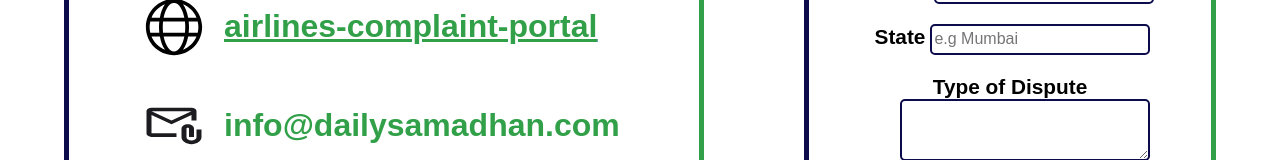
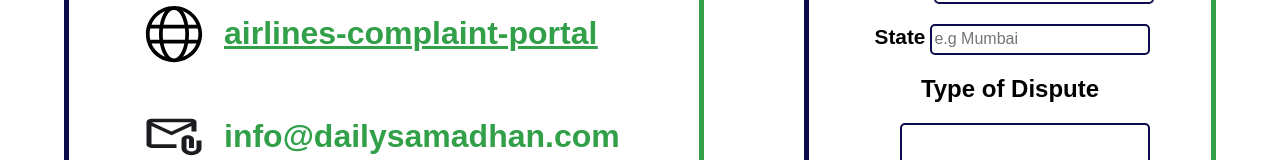
Before and after one commit to Huzaifa-Tawab/daily-samadhan--0.01, a React (Create React App) app: page /contact/airlines-complaint-portal in a window 1280 px wide. Shown: the part 533-693 px from the top of the page. Built offline with nearby package versions, Linux system fonts and the light colour scheme; a web font is replaced by a local one.

Commit message:
form update

```diff
--- a/src/pages/Contact/Contact.jsx
+++ b/src/pages/Contact/Contact.jsx
@@ -278,8 +278,9 @@
             <br />
             <label className="errorLabel">{errors.state}</label>
           </div>
+          <span>Type of Dispute</span>
+
           <div className="form-dispute">
-            <span>Type of Dispute</span>
             <textarea
               name=""
               id=""
```
